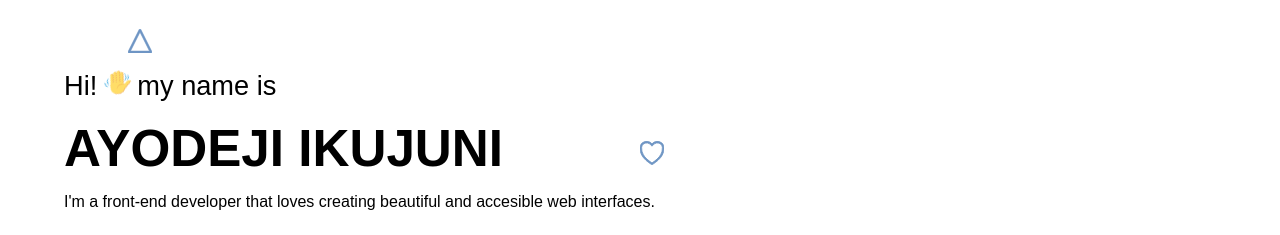
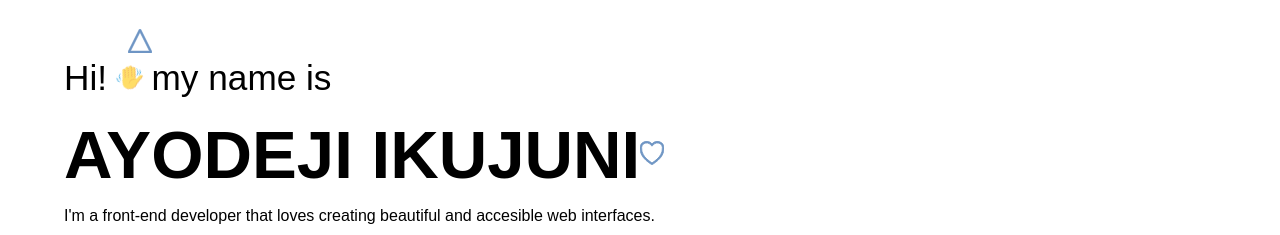
Before and after one commit to Eniolayo/Portfolio-website, a plain HTML site: page index.html in a window 1280 px wide. Shown: the part 139-374 px from the top of the page. Drawn offline with Linux system fonts and the light colour scheme; files whose address does not match are found by name; a web font is replaced by a local one.

Commit message:
style: intro name font size increase

```diff
--- a/style.css
+++ b/style.css
@@ -216,17 +216,17 @@ h1 {
   animation: waving 2s ease infinite alternate-reverse;
 }
 .greetings-intro {
-  font-size: 1.7rem;
+  font-size: 2.2rem;
 }
 .greetings-intro_name {
-  font-size: 3.2rem;
+  font-size: 4.2rem;
   font-family: "Mandali", sans-serif;
   margin: 1rem 0;
   line-height: 1;
 }
-.greetings-intro_name span {
+/* .greetings-intro_name span {
   font-size: 3rem;
-}
+} */
 .main-intro {
   height: 30rem;
   display: grid;
```
